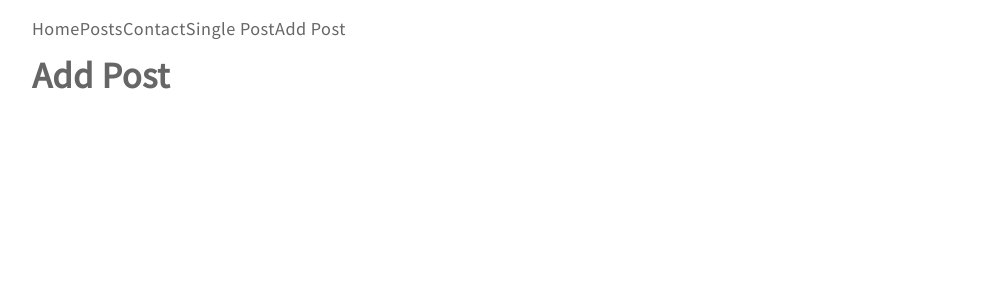
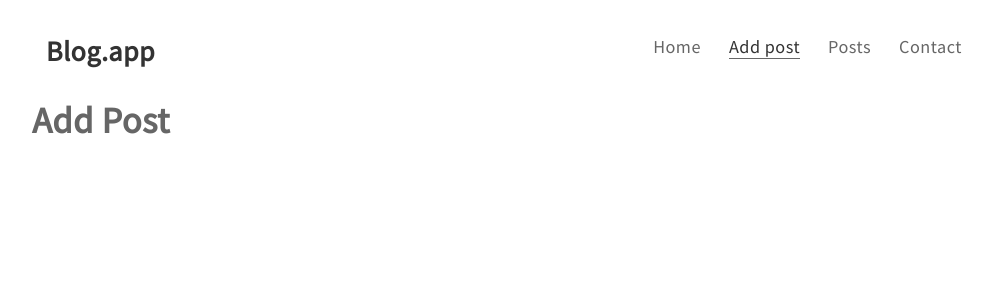
Before and after one commit to pfdlr/mod-30-MERN, a React (Create React App) app in the folder client/: page /posts/new in a window 1280 px wide. Shown: the top 300 px of the page, without its empty margins (136-1128 px from the left). Built offline with nearby package versions, Linux system fonts and the light colour scheme.

Commit message:
change NavBar

```diff
--- a/client/src/components/features/NavBar/NavBar.js
+++ b/client/src/components/features/NavBar/NavBar.js
@@ -1,17 +1,27 @@
 import React from 'react';
-import { Link } from 'react-router-dom';
+import Logo from '../../common/Logo/Logo'
+import MainMenu from '../../layout/MainMenu/MainMenu'
+import './NavBar.scss'
 
 class NavBar extends React.Component {
 
+  state = {
+    links: [
+      { path: '/', title: 'Home' },
+      { path: '/posts/new', title: 'Add post' },
+      { path: '/posts', title: 'Posts' },
+      { path: '/contact', title: 'Contact' },
+    ],
+  }
+
   render() {
+    const { links } = this.state;
+
     return (
-      <div>
-        <Link to='/'>Home</Link>
-        <Link to='/posts'>Posts</Link>
-        <Link to='/contact'>Contact</Link>
-        <Link to='/posts/test'>Single Post</Link>
-        <Link to='/posts/new'>Add Post</Link>
-      </div>
+      <nav className='navbar'>
+      <Logo />
+      <MainMenu links={links} />
+    </nav>
     );
   }
 
--- /dev/null
+++ b/client/src/components/features/NavBar/NavBar.scss
@@ -0,0 +1,5 @@
+.navbar {
+   display: flex;
+   justify-content: space-between;
+   flex-wrap: wrap;
+}
```
